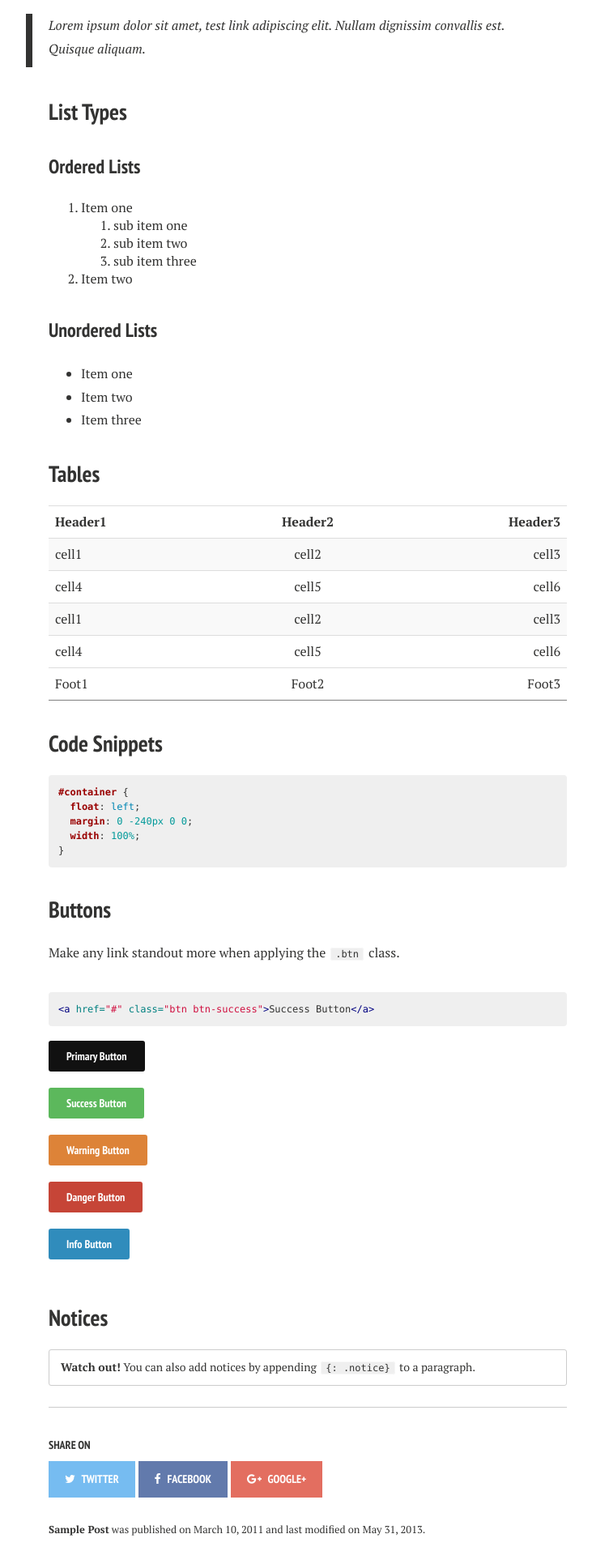
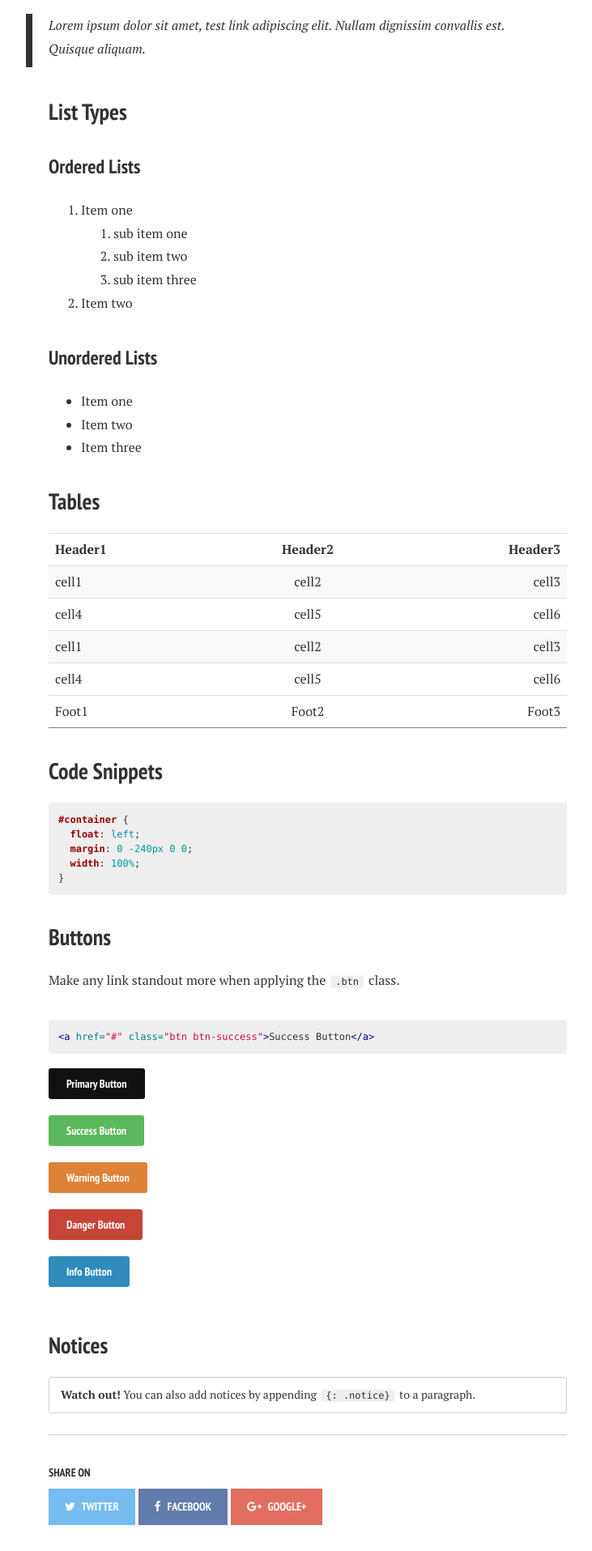
Before and after one commit to gjchoi/gjchoi.github.io, a Jekyll site: the page built from _posts/2011-03-10-sample-post.md, in a window 1280 px wide. Shown: the part 1690-3605 px from the top of the page at 81% size, without its empty margins (260-991 px from the left). Built offline with Jekyll 4.4.1, drawn with Linux system fonts in a browser that asks for light colours; nearby versions of some CDN libraries; comment, search, counter and statistics services are not loaded.

Commit message:
Update custom.scss

```diff
--- a/_sass/custom.scss
+++ b/_sass/custom.scss
@@ -11,7 +11,7 @@ p {
   line-height : 1.8rem;
 }
 
-ul {
+ol,ul {
     line-height: 1.8rem;
 }
 
```
